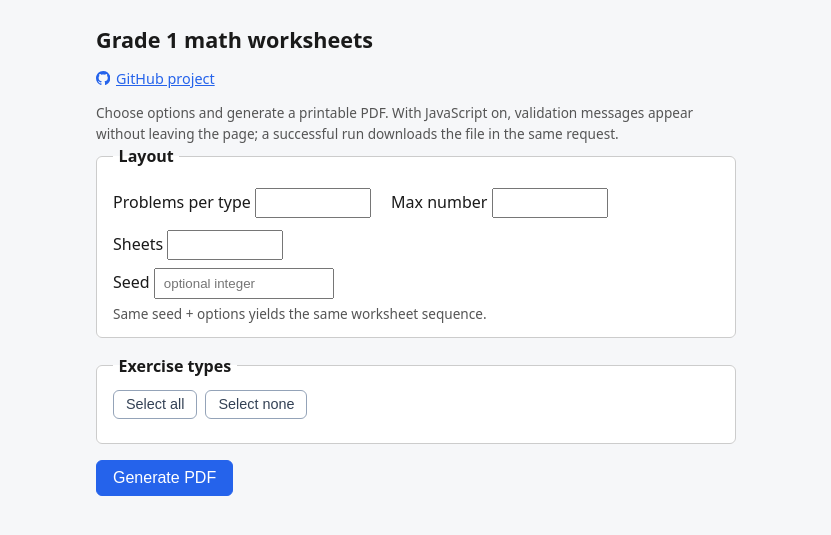
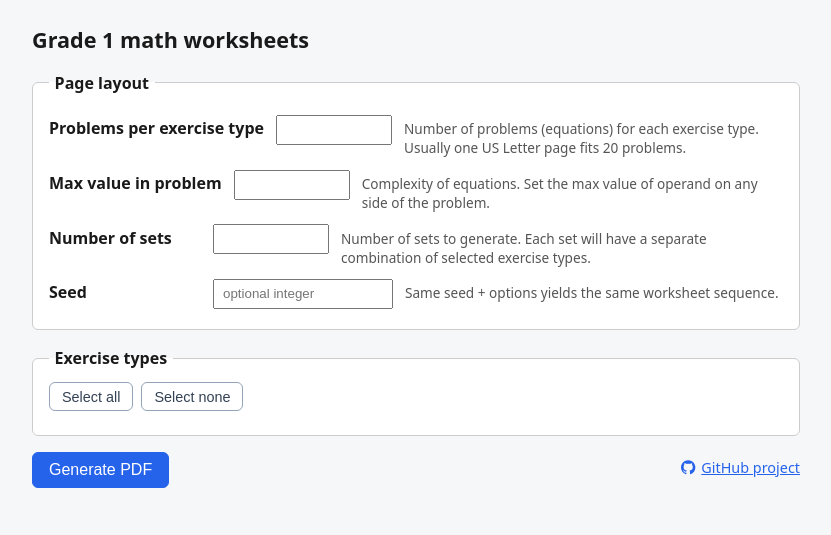
Before and after one commit to zaharcelac/math, a Python web app: template web/templates/index.html in a window 1280 px wide. Shown: the top 535 px of the page, without its empty margins (224-1055 px from the left). Run offline with Jinja, Linux system fonts and the light colour scheme; the template is opened without the code that fills it, so the values that code supplies are empty.

Commit message:
update html template with hints

```diff
--- a/web/templates/index.html
+++ b/web/templates/index.html
@@ -12,17 +12,44 @@
       color: #1a1a1a;
       background: #f6f7f9;
     }
-    body { margin: 0 auto; max-width: 40rem; padding: 1.5rem; }
+    body { margin: 0 auto; max-width: 48rem; padding: 1.5rem; }
     h1 { font-size: 1.35rem; margin-top: 0; }
     fieldset { border: 1px solid #ccc; border-radius: 6px; padding: 0.75rem 1rem; margin: 0 0 1rem; background: #fff; }
     legend { padding: 0 0.35rem; font-weight: 600; }
     label { display: block; margin: 0.35rem 0; }
-    .row { display: flex; flex-wrap: wrap; gap: 0.75rem 1.25rem; align-items: baseline; margin: 0.5rem 0; }
+    .row { display: flex; flex-direction: column; flex-wrap: nowrap; gap: 0.75rem; align-items: stretch; margin: 0.5rem 0; }
     .row label { margin: 0; }
     input[type="number"], input[type="text"] { width: 6rem; padding: 0.35rem 0.5rem; }
     input[type="text"]#seed { width: 10rem; }
     .types-grid { display: grid; gap: 0.35rem; }
-    .types-grid label { font-weight: normal; }
+    label.type-option {
+      display: flex;
+      align-items: baseline;
+      gap: 0.45rem;
+      font-weight: normal;
+    }
+    .type-option-body {
+      display: flex;
+      flex-wrap: wrap;
+      align-items: baseline;
+      gap: 0.35rem 1rem;
+    }
+    .type-option-segment {
+      display: inline-flex;
+      align-items: baseline;
+      gap: 0.35rem;
+    }
+    .type-option-kicker {
+      font-weight: 600;
+      font-size: 0.85rem;
+      color: #334155;
+    }
+    .type-option-title { font-weight: 600; }
+    .type-option-example {
+      font-family: ui-monospace, "Cascadia Code", "Source Code Pro", monospace;
+      font-size: 0.85rem;
+      color: #555;
+    }
     button { padding: 0.5rem 1rem; font-size: 1rem; cursor: pointer; border-radius: 6px; border: 1px solid #2563eb; background: #2563eb; color: #fff; }
     button:hover { background: #1d4ed8; border-color: #1d4ed8; }
     .types-toolbar { display: flex; flex-wrap: wrap; gap: 0.5rem; margin-bottom: 0.75rem; }
@@ -31,15 +58,51 @@
     .hint { font-size: 0.85rem; color: #555; margin: 0.25rem 0 0; }
     .errors { background: #fef2f2; border: 1px solid #fecaca; border-radius: 6px; padding: 0.5rem 1rem; margin-bottom: 1rem; }
     .errors ul { margin: 0; padding-left: 1.25rem; }
-    .site-links { font-size: 0.9rem; margin: -0.2rem 0 0.75rem; }
+    .form-actions {
+      display: flex;
+      flex-wrap: wrap;
+      align-items: center;
+      justify-content: space-between;
+      gap: 0.75rem 1rem;
+      margin: 0.5rem 0 1rem;
+    }
+    .form-actions > .site-links { margin: 0; }
+    .site-links { font-size: 0.9rem; }
     .site-links a { color: #2563eb; display: inline-flex; align-items: center; gap: 0.35rem; }
-    .site-links a .github-icon { flex-shrink: 0; width: 1em; height: 1em; }
+    .site-links a .github-icon { flex-shrink: 0; width: 1em; height: 2em; }
+    label.field-hint {
+      display: flex;
+      flex-direction: row;
+      flex-wrap: wrap;
+      align-items: baseline;
+      gap: 0.35rem 0.75rem;
+    }
+    .field-hint .field-label {
+      flex: 0 0 auto;
+      min-width: 9.5rem;
+      font-weight: 600;
+    }
+    .field-hint-with-input {
+      display: inline-flex;
+      flex: 1 1 12rem;
+      align-items: baseline;
+      flex-wrap: wrap;
+      gap: 0.5rem 0.75rem;
+    }
+    .field-hint-text {
+      font-size: 0.85rem;
+      font-weight: normal;
+      color: #555;
+      line-height: 1.4;
+      flex: 1 1 16rem;
+      max-width: 36rem;
+    }
   </style>
 </head>
 <body>
   <h1>Grade 1 math worksheets</h1>
-  <p class="site-links"><a href="https://github.com/zaharcelac/math" rel="noopener noreferrer" target="_blank"><svg class="github-icon" xmlns="http://www.w3.org/2000/svg" viewBox="0 0 24 24" aria-hidden="true" focusable="false"><path fill="currentColor" d="M12 0c-6.626 0-12 5.373-12 12 0 5.302 3.438 9.8 8.207 11.387.599.111.793-.261.793-.577v-2.234c-3.338.726-4.033-1.416-4.033-1.416-.546-1.387-1.333-1.756-1.333-1.756-1.089-.745.083-.729.083-.729 1.205.084 1.839 1.237 1.839 1.237 1.07 1.834 2.807 1.304 3.492.997.107-.775.418-1.305.762-1.604-2.665-.305-5.467-1.334-5.467-5.931 0-1.311.469-2.381 1.236-3.221-.124-.303-.535-1.524.117-3.176 0 0 1.008-.322 3.301 1.23.957-.266 1.983-.399 3.003-.404 1.02.005 2.047.138 3.006.404 2.291-1.552 3.297-1.23 3.297-1.23.653 1.653.242 2.874.118 3.176.77.84 1.235 1.911 1.235 3.221 0 4.609-2.807 5.624-5.479 5.921.43.372.823 1.102.823 2.222v3.293c0 .319.192.694.801.576 4.765-1.589 8.199-6.086 8.199-11.386 0-6.627-5.373-12-12-12z"/></svg>GitHub project</a></p>
-  <p class="hint">Choose options and generate a printable PDF. With JavaScript on, validation messages appear without leaving the page; a successful run downloads the file in the same request.</p>
+
+
 
   <div id="errors">
     {% include "partials/errors.html" %}
@@ -54,14 +117,38 @@
     hx-swap="innerHTML"
   >
     <fieldset>
-      <legend>Layout</legend>
+      <legend>Page layout</legend>
       <div class="row">
-        <label>Problems per type <input type="number" name="total" min="1" max="60" value="{{ values.total }}" required /></label>
-        <label>Max number <input type="number" name="max_number" min="0" max="200" value="{{ values.max_number }}" required /></label>
-        <label>Sheets <input type="number" name="sheets" min="1" max="20" value="{{ values.sheets }}" required /></label>
+        <label class="field-hint">
+          <span class="field-label">Problems per exercise type</span>
+          <span class="field-hint-with-input">
+            <input type="number" name="total" min="1" max="60" value="{{ values.total }}" required aria-describedby="hint-total" />
+            <span class="field-hint-text" id="hint-total">Number of problems (equations) for each exercise type. Usually one US Letter page fits 20 problems.</span>
+          </span>
+        </label>
+        <label class="field-hint">
+          <span class="field-label">Max value in problem</span>
+          <span class="field-hint-with-input">
+            <input type="number" name="max_number" min="0" max="200" value="{{ values.max_number }}" required aria-describedby="hint-max-number" />
+            <span class="field-hint-text" id="hint-max-number">Complexity of equations. Set the max value of operand on any side of the problem.</span>
+          </span>
+        </label>
+        <label class="field-hint">
+          <span class="field-label">Number of sets</span>
+          <span class="field-hint-with-input">
+            <input type="number" name="sheets" min="1" max="20" value="{{ values.sheets }}" required aria-describedby="hint-sheets" />
+            <span class="field-hint-text" id="hint-sheets">Number of sets to generate. Each set will have a separate combination of selected exercise types.</span>
+          </span>
+        </label>
+        <label class="field-hint">
+          <span class="field-label">Seed</span>
+          <span class="field-hint-with-input">
+            <input type="text" name="seed" id="seed" value="{{ values.seed }}" placeholder="optional integer" autocomplete="off" aria-describedby="hint-seed" />
+            <span class="field-hint-text" id="hint-seed">Same seed + options yields the same worksheet sequence.</span>
+          </span>
+        </label>
       </div>
-      <label>Seed <input type="text" name="seed" id="seed" value="{{ values.seed }}" placeholder="optional integer" autocomplete="off" /></label>
-      <p class="hint">Same seed + options yields the same worksheet sequence.</p>
+
     </fieldset>
 
     <fieldset>
@@ -72,15 +159,27 @@
       </div>
       <div class="types-grid">
         {% for t in types_order %}
-        <label>
+        <label class="type-option">
           <input type="checkbox" name="types" value="{{ t }}" {% if t in selected_types %}checked{% endif %} />
-          {{ type_titles[t] }}
+          <span class="type-option-body">
+            <span class="type-option-segment">
+
+              <span class="type-option-title">{{ type_titles[t] }}</span>
+            </span>
+            <span class="type-option-segment">
+              <strong class="type-option-kicker">Example:</strong>
+              <span class="type-option-example">{{ type_examples[t] }}</span>
+            </span>
+          </span>
         </label>
         {% endfor %}
       </div>
     </fieldset>
 
-    <button type="submit">Generate PDF</button>
+    <div class="form-actions">
+      <button type="submit">Generate PDF</button>
+      <p class="site-links"><a href="https://github.com/zaharcelac/math" rel="noopener noreferrer" target="_blank"><svg class="github-icon" xmlns="http://www.w3.org/2000/svg" viewBox="0 0 24 24" aria-hidden="true" focusable="false"><path fill="currentColor" d="M12 0c-6.626 0-12 5.373-12 12 0 5.302 3.438 9.8 8.207 11.387.599.111.793-.261.793-.577v-2.234c-3.338.726-4.033-1.416-4.033-1.416-.546-1.387-1.333-1.756-1.333-1.756-1.089-.745.083-.729.083-.729 1.205.084 1.839 1.237 1.839 1.237 1.07 1.834 2.807 1.304 3.492.997.107-.775.418-1.305.762-1.604-2.665-.305-5.467-1.334-5.467-5.931 0-1.311.469-2.381 1.236-3.221-.124-.303-.535-1.524.117-3.176 0 0 1.008-.322 3.301 1.23.957-.266 1.983-.399 3.003-.404 1.02.005 2.047.138 3.006.404 2.291-1.552 3.297-1.23 3.297-1.23.653 1.653.242 2.874.118 3.176.77.84 1.235 1.911 1.235 3.221 0 4.609-2.807 5.624-5.479 5.921.43.372.823 1.102.823 2.222v3.293c0 .319.192.694.801.576 4.765-1.589 8.199-6.086 8.199-11.386 0-6.627-5.373-12-12-12z"/></svg>GitHub project</a></p>
+    </div>
   </form>
   <script>
     (function () {
```
Also changed, not shown: math_exercises.py (+30 -2 lines), web/app.py (+7 -3 lines), README.md.
